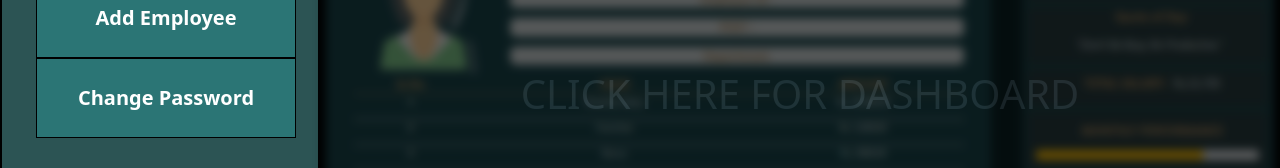
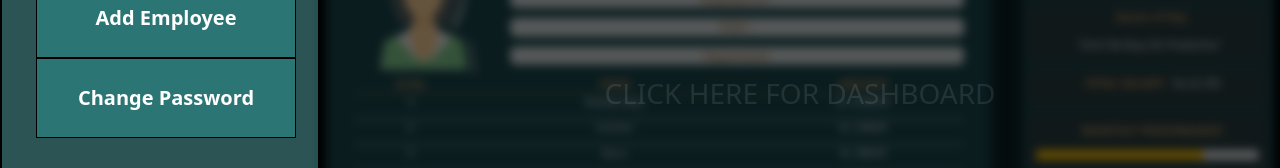
Before and after one commit to nitin2353/project2024, a plain HTML site: page assets/admin/admin.html in a window 1280 px wide. Shown: the part 200-368 px from the top of the page. Drawn offline with nearby package versions, Linux system fonts and the light colour scheme.

Commit message:
Update admin.html

```diff
--- a/assets/admin/admin.html
+++ b/assets/admin/admin.html
@@ -34,7 +34,7 @@
         <!-- for Dashboard   -->
                 <div class="col-lg-9 col-md-9 col-sm-9 p-0 " style="border: 2px solid black; background-color: black !important;" id="dashboard" >
                     <!-- <a href="../../dashboard.html"><button onclick="dashboard()" style="position: absolute; top:  48% !important; height: 50px; width: 50%; margin-top: -4%; z-index: 4; border-radius: 10px; background-color: #AB834D; font-weight: 700;">Dashboard</button></a> -->
-                    <h1 class="d-flex" style="position: absolute;">CLICK HERE FOR DASHBOARD</h1>
+                    <h3 class="d-flex" style="position: absolute;">CLICK HERE FOR DASHBOARD</h3>
                     <img src="../images/dashboardbg.png" onclick="dashboard()" class="img-fluid" alt="" style="border: 2px solid black; height: 100%; width: 130wh; opacity: 40%; filter: blur(5px)">
                 </div>
         <!-- for Dashboard   -->
```
